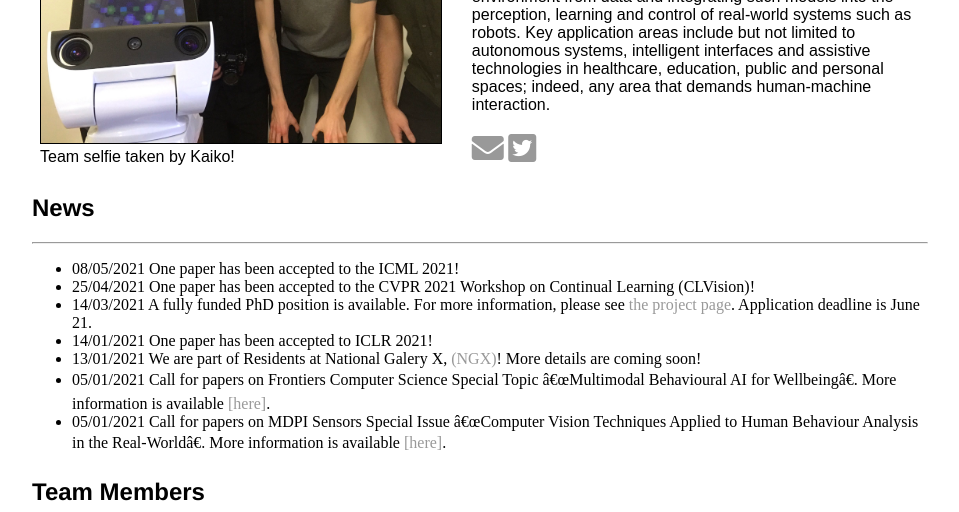
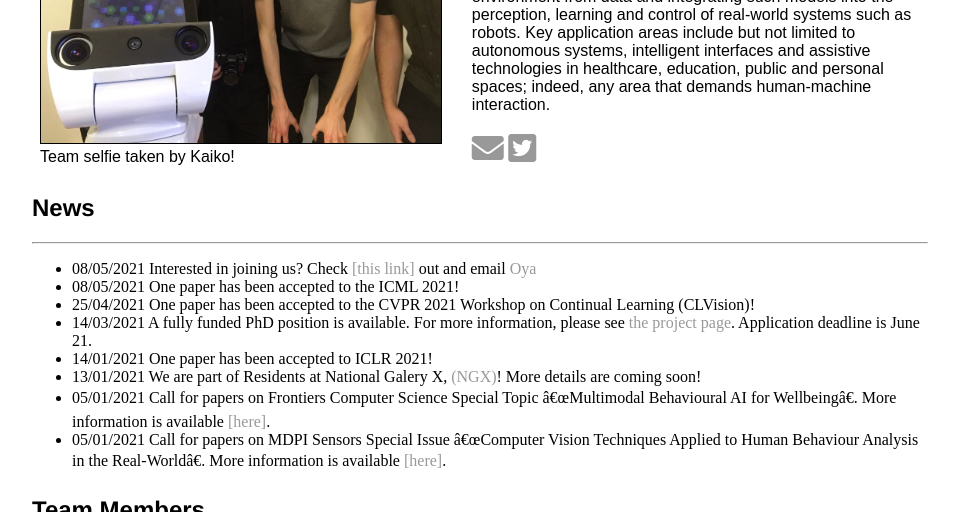
Before and after one commit to sairlab/sairlab.github.io, a Jekyll site: the page built from index.html, in a window 1280 px wide and 900 px high, scrolled down 335 px, cut to the strip 0-512 px from the top of the window. Shown: the whole strip, without its empty margins (160-1119 px from the left). Built offline with Jekyll 4.4.1, drawn with Linux system fonts in a browser that asks for light colours; a style sheet for code colours, icons or effects is not loaded.

Commit message:
Update index.html

```diff
--- a/index.html
+++ b/index.html
@@ -37,6 +37,7 @@ title: SAIR lab
 
     <hr>
     <ul>
+        <li> 08/05/2021 Interested in joining us? Check <a href="https://www.kcl.ac.uk/study/funding/pgr-international-studentships">[this link]</a> out and email <a href="mailto:oya.celiktutan@kcl.ac.uk">Oya</a> </li>
         <li> 08/05/2021 One paper has been accepted to the ICML 2021! </li>
         <li> 25/04/2021 One paper has been accepted to the CVPR 2021 Workshop on Continual Learning (CLVision)! </li>
         <li> 14/03/2021 A fully funded PhD position is available. For more information, please see <a href="https://safeandtrustedai.org/project/user-aware-plan-explanation-generation-for-human-robot-interaction/">the project page</a>. Application deadline is June 21.</li>
```
